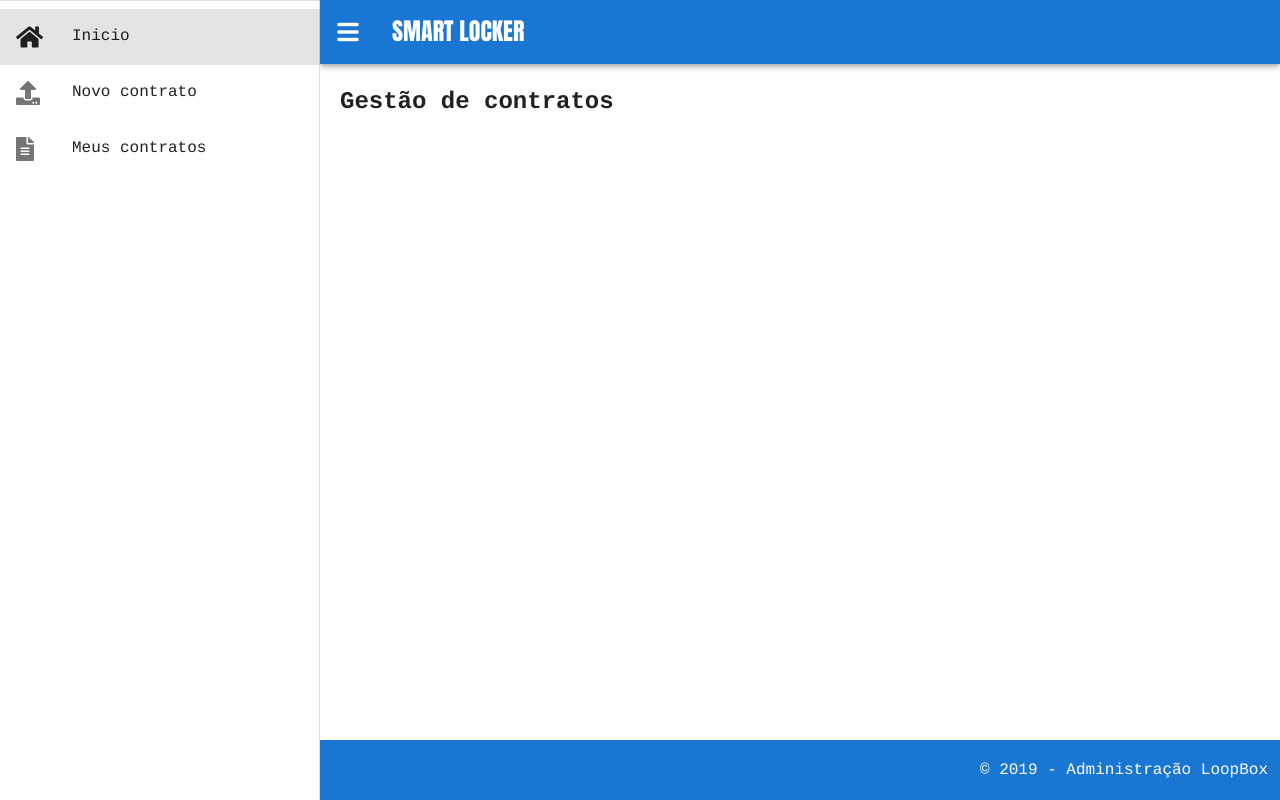
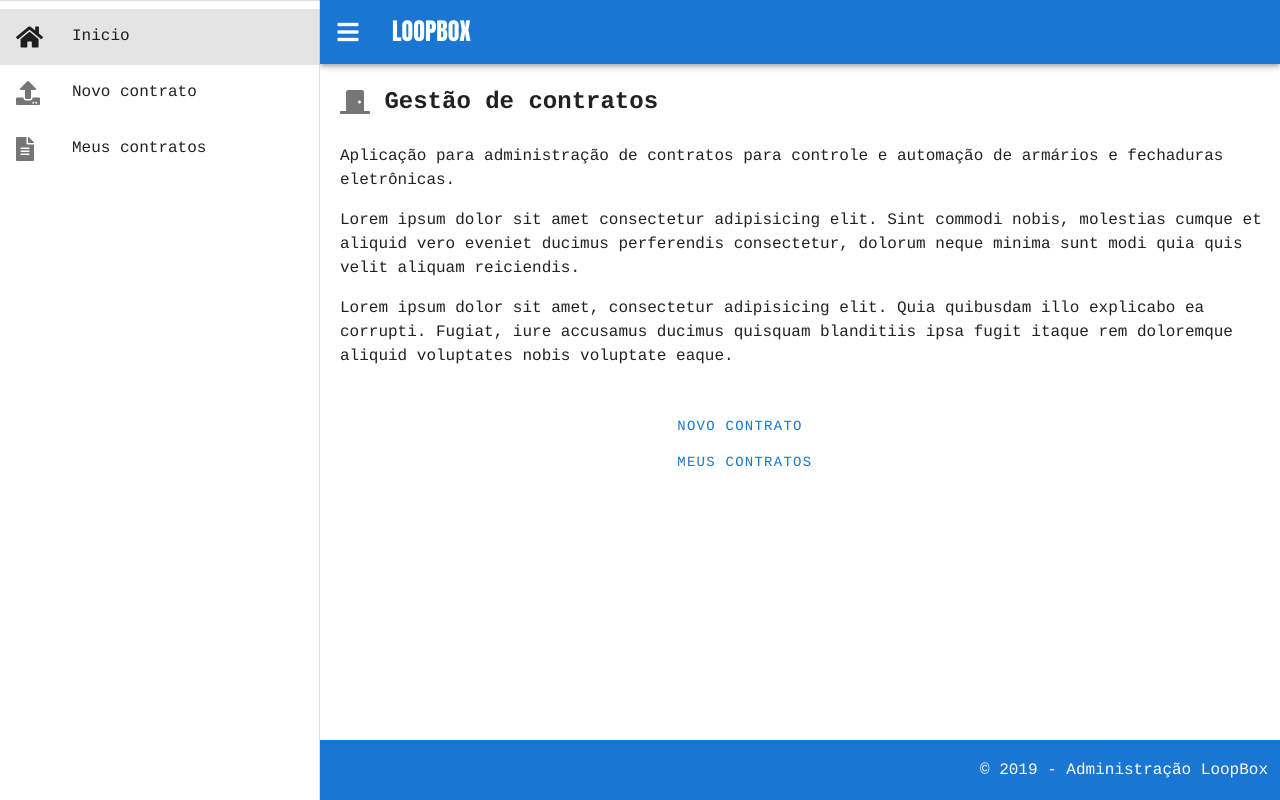
Before and after one commit to marcelobbfonseca/contract-management, a Vue app: page / in a window 1280 px wide. Built offline with nearby package versions, Linux system fonts and the light colour scheme.

Commit message:
updated header and home page

```diff
--- a/src/components/HeaderComponent.vue
+++ b/src/components/HeaderComponent.vue
@@ -3,7 +3,7 @@
         <v-app-bar app color="primary" dark>
             <v-app-bar-nav-icon @click.stop="menu"></v-app-bar-nav-icon>
             <v-toolbar-title class="headline text-uppercase">
-                <router-link to="/" class="text-style font-weight-bold">SMART LOCKER</router-link>
+                <router-link to="/" class="text-style font-weight-bold">LOOPBOX</router-link>
             </v-toolbar-title>
             <v-spacer></v-spacer>
             <v-toolbar-items class="hidden-sm-and-down">
--- a/src/views/Home.vue
+++ b/src/views/Home.vue
@@ -2,7 +2,20 @@
   <v-container ma-2>
     <v-row>
       <v-col>
-        <h2>Gestão de contratos</h2>
+        <h2> <v-icon>fa-door-closed</v-icon> Gestão de contratos</h2>
+      </v-col>
+    </v-row>
+    <v-row>
+      <v-col>
+        <p>Aplicação para administração de contratos para controle e automação de armários e fechaduras eletrônicas.</p>
+        <p>Lorem ipsum dolor sit amet consectetur adipisicing elit. Sint commodi nobis, molestias cumque et aliquid vero eveniet ducimus perferendis consectetur, dolorum neque minima sunt modi quia quis velit aliquam reiciendis.</p>
+        <p>Lorem ipsum dolor sit amet, consectetur adipisicing elit. Quia quibusdam illo explicabo ea corrupti. Fugiat, iure accusamus ducimus quisquam blanditiis ipsa fugit itaque rem doloremque aliquid voluptates nobis voluptate eaque.</p>
+      </v-col>
+    </v-row>
+    <v-row align="center" justify="center">
+      <v-col cols="4">
+        <v-btn text color="primary" to="contracts/new">NOVO CONTRATO</v-btn>
+        <v-btn text color="primary" to="contracts">MEUS CONTRATOS</v-btn>
       </v-col>
     </v-row>
   </v-container>
```
